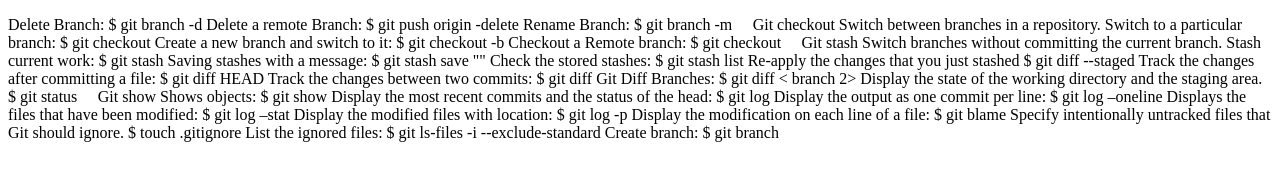
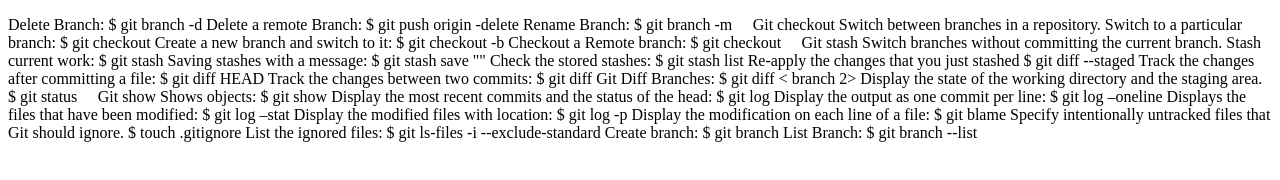
Before and after one commit to ViktorAndric/Labb1Agila, a plain HTML site: page index.html in a window 1280 px wide. Drawn offline with Linux system fonts and the light colour scheme.

Commit message:
$ git branch --list

```diff
--- a/index.html
+++ b/index.html
@@ -58,6 +58,8 @@ $ git show <options> <objects>
 $ git ls-files -i --exclude-standard
 Create branch:
 $ git branch <branch name>
+    List Branch:
+$ git branch --list
 </p>
 </body>
 </html>
```
